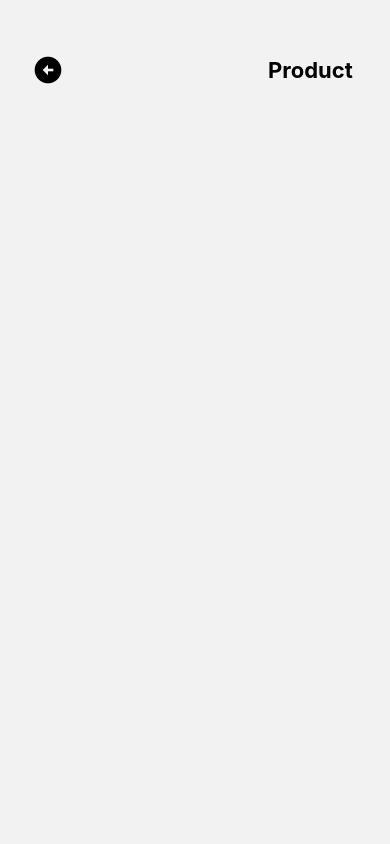
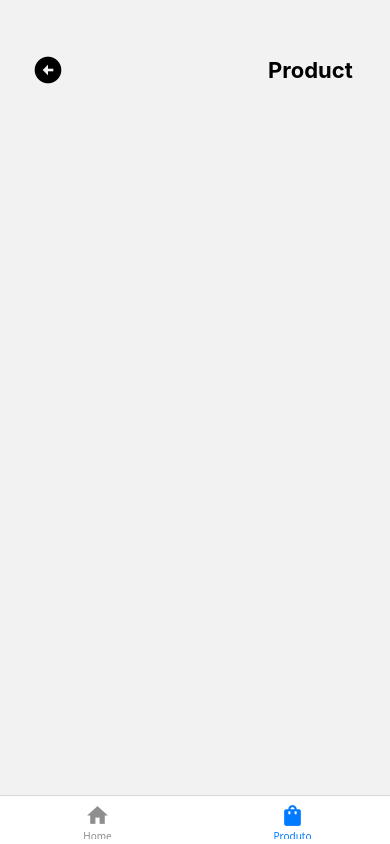
Before and after one commit to erikaperciliano/navigate, a React Native app: screen /product in a window 390 px wide. Built offline with nearby package versions, Linux system fonts and the light colour scheme.

Commit message:
feat: adds Bottom Navigator

```diff
--- a/package.json
+++ b/package.json
@@ -4,6 +4,7 @@
   "main": "index.js",
   "dependencies": {
     "@expo/vector-icons": "^15.1.1",
+    "@react-navigation/bottom-tabs": "^7.18.18",
     "@react-navigation/elements": "^2.9.40",
     "@react-navigation/native": "^7.3.18",
     "@react-navigation/native-stack": "^7.18.10",
--- a/src/app/Home.tsx
+++ b/src/app/Home.tsx
@@ -3,10 +3,10 @@
 import { Header } from "@/components/Header";
 import { Title } from '@/components/Title'
 import { ButtonIcon } from "@/components/ButtonIcon";
-import { StackRoutesProps } from "@/routes/StackRoutes";
+import { BottomRoutesProps } from "@/routes/BottomRoutes";
 
 
-export function Home({ navigation }: StackRoutesProps<'home'>) {
+export function Home({ navigation }: BottomRoutesProps<'home'>) {
 
     return (
         <View style={{ flex: 1, padding: 32, paddingTop: 54 }}>
--- a/src/app/Product.tsx
+++ b/src/app/Product.tsx
@@ -3,9 +3,9 @@
 import { Header } from "@/components/Header";
 import { Title } from '@/components/Title'
 import { ButtonIcon } from "@/components/ButtonIcon";
-import { StackRoutesProps } from "@/routes/StackRoutes";
+import { BottomRoutesProps } from "@/routes/BottomRoutes";
 
-export function Product({ navigation, route }: StackRoutesProps<'product'>) {
+export function Product({ navigation, route }: BottomRoutesProps<'product'>) {
     return (
         <View style={{ flex: 1, padding: 32, paddingTop: 54 }}>
             <Header>
--- /dev/null
+++ b/src/routes/BottomRoutes.tsx
@@ -0,0 +1,41 @@
+import { createBottomTabNavigator, BottomTabScreenProps } from "@react-navigation/bottom-tabs";
+
+import { Product } from "@/app/Product";
+import { Home } from "@/app/Home";
+import { MaterialIcons } from "@expo/vector-icons";
+
+export type BottomRoutesList = {
+    home: undefined
+    product: undefined |  { id: string }
+}
+
+export type BottomRoutesProps<T extends keyof BottomRoutesList> = BottomTabScreenProps<BottomRoutesList, T>
+
+const Tab = createBottomTabNavigator<BottomRoutesList>()
+
+export function BottomRoutes() {
+    return (
+        <Tab.Navigator initialRouteName="home" screenOptions={{ headerShown: false }}>
+            <Tab.Screen
+                name="home"
+                component={Home}
+                options={{
+                    tabBarIcon: ({ color, size }) => (
+                        <MaterialIcons name="home" color={color} size={size}/>
+                    ),
+                    tabBarLabel: 'Home'
+                }}
+            />
+            <Tab.Screen
+                name="product"
+                component={Product}
+                options={{
+                    tabBarIcon: ({ color, size }) => (
+                        <MaterialIcons name="shopping-bag" color={color} size={size}/>
+                    ),
+                    tabBarLabel: 'Produto'
+                }}
+            />
+        </Tab.Navigator>
+    )
+}
--- a/src/routes/index.tsx
+++ b/src/routes/index.tsx
@@ -1,11 +1,11 @@
 import { NavigationContainer } from "@react-navigation/native";
 
-import { StackRoutes } from "./StackRoutes";
+import { BottomRoutes } from "./BottomRoutes";
 
 export function Routes() {
     return (
         <NavigationContainer>
-            <StackRoutes />
+            <BottomRoutes />
         </NavigationContainer>
     )
 }
```
Also changed, not shown: 1 other file (tests, documents, lock files or other folders).
